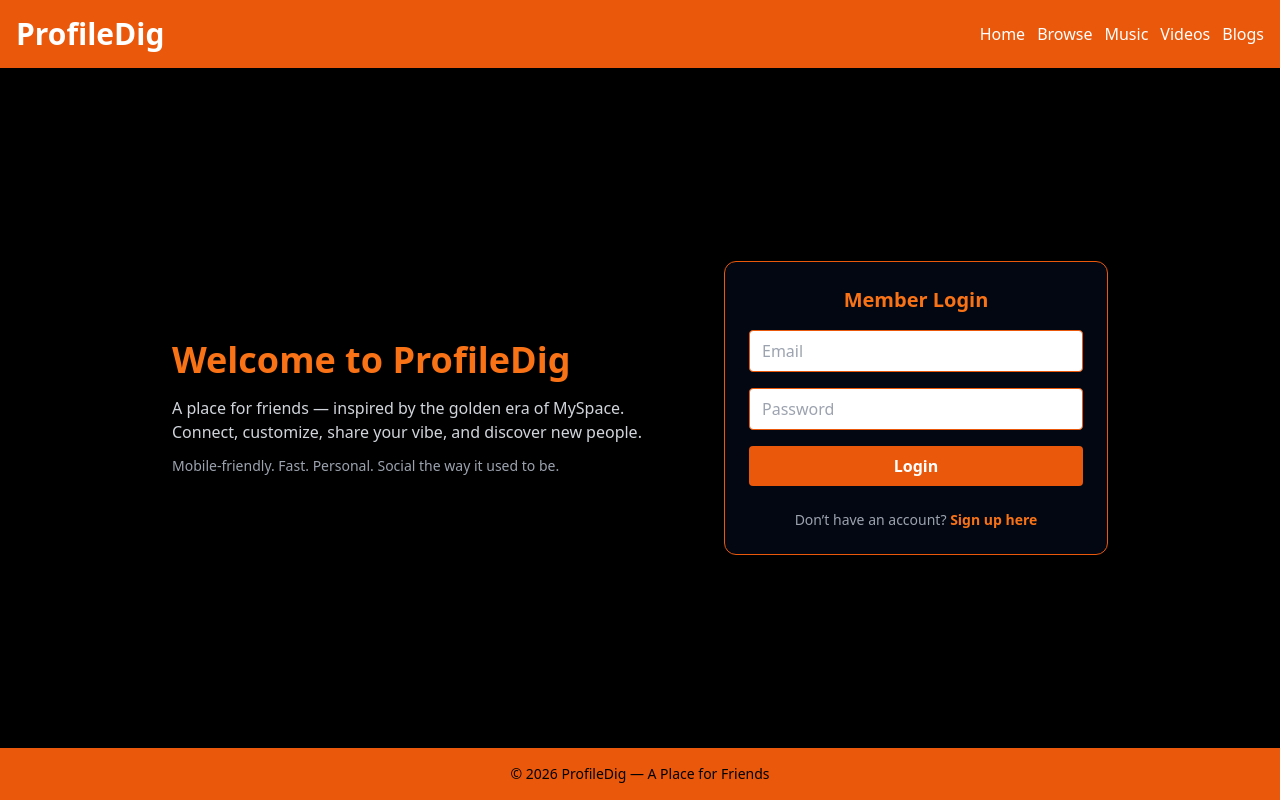
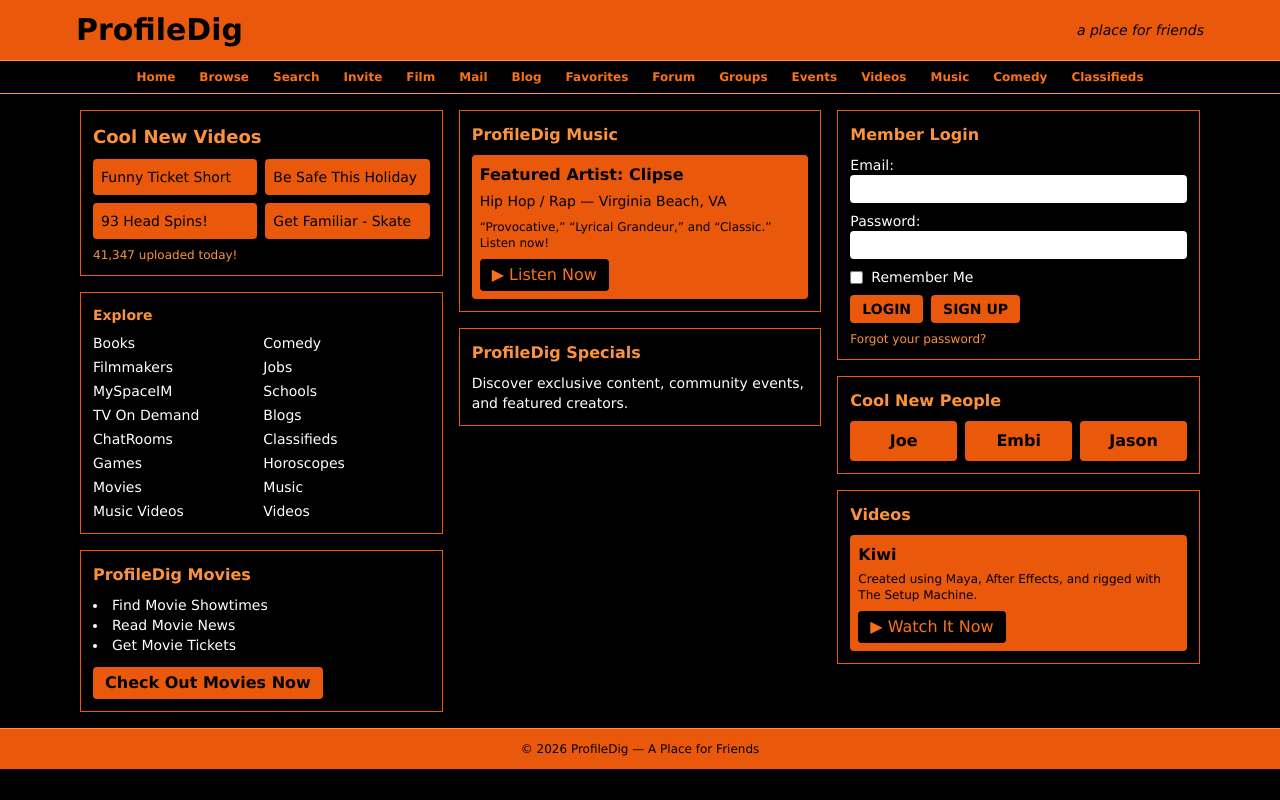
Before and after one commit to Dead-world/BFRENZ, a React (Vite) app: page / in a window 1280 px wide. Built offline with nearby package versions, Linux system fonts and the light colour scheme; no server answers.

Commit message:
Changed landing page and profile page

```diff
--- a/src/pages/LandingPage.jsx
+++ b/src/pages/LandingPage.jsx
@@ -1,230 +1,220 @@
-// src/pages/LandingPage.jsx
-import React, { useState, useEffect } from "react";
-import { supabase } from "../supabaseClient";
-import Notifications from "../components/Notifications";
+import NavBar from "../components/NavBar";
 
 export default function LandingPage() {
-  const [loading, setLoading] = useState(false);
-  const [error, setError] = useState("");
-  const [user, setUser] = useState(null);
-
-  // Check if user is already logged in
-  useEffect(() => {
-    async function getUser() {
-      const { data } = await supabase.auth.getUser();
-      setUser(data.user);
-    }
-    getUser();
-  }, []);
-
-  async function handleLogin(e) {
-    e.preventDefault();
-    setLoading(true);
-    setError("");
-
-    const email = e.target.email.value;
-    const password = e.target.password.value;
-
-    const { error: loginError } = await supabase.auth.signInWithPassword({
-      email,
-      password,
-    });
-
-    setLoading(false);
-
-    if (loginError) {
-      setError("Invalid email or password");
-      return;
-    }
-
-    window.location.href = "/dashboard";
-  }
-
-  async function handleLogout() {
-    await supabase.auth.signOut();
-    setUser(null);
-    window.location.href = "/";
-  }
-
   return (
-    <div className="min-h-screen flex flex-col bg-black text-white font-sans">
-
-      {/* HEADER — Mobile Friendly */}
-      <header className="
-        bg-orange-600 text-white py-4 px-4
-        flex flex-wrap items-center justify-between gap-4
-        shadow-lg
-      ">
-
-        {/* Logo + Avatar */}
-        <div className="flex items-center gap-3 min-w-[150px]">
-          <h1 className="text-2xl md:text-3xl font-bold">ProfileDig</h1>
-
-          {user && (
-            <div className="flex items-center gap-2">
-              <img
-                src={user.user_metadata?.avatar_url || "/default-avatar.png"}
-                alt="Profile"
-                className="w-8 h-8 md:w-10 md:h-10 rounded-full border border-white object-cover"
-              />
-
-              <span className="font-semibold text-sm md:text-base">
-                Welcome, {user.user_metadata?.username || "Member"}
-              </span>
-            </div>
-          )}
+    <div className="min-h-screen bg-black text-orange-500 font-[Verdana]">
+      {/* HEADER */}
+      <header className="bg-orange-600 text-black border-b border-orange-400">
+        <div className="max-w-6xl mx-auto flex justify-between items-center p-3">
+          <h1 className="text-3xl font-bold">ProfileDig</h1>
+          <p className="italic text-sm">a place for friends</p>
         </div>
 
-        {/* Navigation + Notifications + Logout */}
-        <div className="
-          flex flex-wrap items-center gap-4
-          w-full md:w-auto
-        ">
-          <nav className="
-            flex flex-wrap gap-3
-            text-sm md:text-base
-            w-full md:w-auto
-          ">
-            <a href="/" className="hover:underline">Home</a>
-            <a href="/browse" className="hover:underline">Browse</a>
-            <a href="/music" className="hover:underline">Music</a>
-            <a href="/videos" className="hover:underline">Videos</a>
-            <a href="/blogs" className="hover:underline">Blogs</a>
-
-            {user && (
-              <>
-                <a href="/dashboard" className="hover:underline font-bold">Dashboard</a>
-                <a href={`/profile/${user.id}`} className="hover:underline">Profile</a>
-
-              </>
-            )}
+        {/* Top Navigation */}
+        <nav className="bg-black text-orange-500 border-t border-orange-400">
+          <ul className="flex flex-wrap justify-center text-xs font-bold">
+            {[
+              "Home",
+              "Browse",
+              "Search",
+              "Invite",
+              "Film",
+              "Mail",
+              "Blog",
+              "Favorites",
+              "Forum",
+              "Groups",
+              "Events",
+              "Videos",
+              "Music",
+              "Comedy",
+              "Classifieds",
+            ].map((item) => (
+              <li
+                key={item}
+                className="px-3 py-2 hover:bg-orange-600 hover:text-black transition"
+              >
+                {item}
+              </li>
+            ))}
+          </ul>
         </nav>
-
-          <Notifications />
-
-          {user && (
-            <button
-              onClick={handleLogout}
-              className="
-                bg-white text-black px-3 py-1 rounded
-                hover:bg-orange-500 hover:text-white
-                transition text-sm md:text-base
-              "
-            >
-              Logout
-            </button>
-          )}
-        </div>
       </header>
 
-
       {/* MAIN CONTENT */}
-      <main className="
-        flex-grow
-        flex flex-col md:flex-row
-        items-center justify-center
-        gap-10
-        px-4 py-10
-      ">
-
-        {/* LEFT SIDE — HERO TEXT */}
-        <div className="
-          text-center md:text-left
-          max-w-lg
-        ">
-          <h2 className="text-3xl md:text-4xl font-bold text-orange-500 mb-4">
-            Welcome to ProfileDig
+      <main className="max-w-6xl mx-auto grid grid-cols-1 md:grid-cols-3 gap-4 p-4">
+        {/* LEFT COLUMN */}
+        <section className="space-y-4">
+          {/* Cool New Videos */}
+          <div className="border border-orange-600 bg-black p-3">
+            <h2 className="text-lg font-bold mb-2 text-orange-400">
+              Cool New Videos
             </h2>
-
-          <p className="text-gray-300 text-sm md:text-base leading-relaxed">
-            A place for friends — inspired by the golden era of MySpace.
-            Connect, customize, share your vibe, and discover new people.
-          </p>
-
-          <p className="text-gray-400 text-xs md:text-sm mt-3">
-            Mobile‑friendly. Fast. Personal. Social the way it used to be.
+            <div className="grid grid-cols-2 gap-2 text-sm text-white">
+              {[
+                "Funny Ticket Short",
+                "Be Safe This Holiday",
+                "93 Head Spins!",
+                "Get Familiar - Skate",
+              ].map((title) => (
+                <div
+                  key={title}
+                  className="bg-orange-600 text-black rounded p-2 hover:bg-orange-400 transition"
+                >
+                  {title}
+                </div>
+              ))}
+            </div>
+            <p className="text-xs mt-2 text-orange-400">
+              41,347 uploaded today!
             </p>
           </div>
 
-        {/* RIGHT SIDE — LOGIN CARD */}
-        <div className="
-          w-full max-w-sm
-          bg-gray-950
-          border border-orange-600
-          rounded-xl
-          shadow-2xl
-          p-6
-        ">
-          <h3 className="text-xl font-bold text-center text-orange-500 mb-4">
-            Member Login
-          </h3>
+          {/* Categories */}
+          <div className="border border-orange-600 bg-black p-3 text-sm text-white">
+            <h3 className="font-bold text-orange-400 mb-2">Explore</h3>
+            <div className="grid grid-cols-2 gap-1">
+              {[
+                "Books",
+                "Comedy",
+                "Filmmakers",
+                "Jobs",
+                "MySpaceIM",
+                "Schools",
+                "TV On Demand",
+                "Blogs",
+                "ChatRooms",
+                "Classifieds",
+                "Games",
+                "Horoscopes",
+                "Movies",
+                "Music",
+                "Music Videos",
+                "Videos",
+              ].map((item) => (
+                <span
+                  key={item}
+                  className="hover:text-orange-400 cursor-pointer"
+                >
+                  {item}
+                </span>
+              ))}
+            </div>
+          </div>
 
-          <form onSubmit={handleLogin} className="space-y-4">
+          {/* MySpace Movies */}
+          <div className="border border-orange-600 bg-black p-3 text-white">
+            <h3 className="font-bold text-orange-400 mb-2">ProfileDig Movies</h3>
+            <ul className="text-sm list-disc list-inside">
+              <li>Find Movie Showtimes</li>
+              <li>Read Movie News</li>
+              <li>Get Movie Tickets</li>
+            </ul>
+            <button className="mt-3 bg-orange-600 text-black font-bold px-3 py-1 rounded hover:bg-orange-400 transition">
+              Check Out Movies Now
+            </button>
+          </div>
+        </section>
+
+        {/* CENTER COLUMN */}
+        <section className="space-y-4">
+          {/* Music Feature */}
+          <div className="border border-orange-600 bg-black p-3 text-white">
+            <h3 className="font-bold text-orange-400 mb-2">ProfileDig Music</h3>
+            <div className="bg-orange-600 text-black p-2 rounded">
+              <h4 className="font-bold">Featured Artist: Clipse</h4>
+              <p className="text-sm mt-1">
+                Hip Hop / Rap — Virginia Beach, VA
+              </p>
+              <p className="text-xs mt-2">
+                “Provocative,” “Lyrical Grandeur,” and “Classic.” Listen now!
+              </p>
+              <button className="mt-2 bg-black text-orange-500 px-3 py-1 rounded hover:bg-orange-400 hover:text-black transition">
+                ▶ Listen Now
+              </button>
+            </div>
+          </div>
+
+          {/* Specials */}
+          <div className="border border-orange-600 bg-black p-3 text-white">
+            <h3 className="font-bold text-orange-400 mb-2">ProfileDig Specials</h3>
+            <p className="text-sm">
+              Discover exclusive content, community events, and featured creators.
+            </p>
+          </div>
+        </section>
+
+        {/* RIGHT COLUMN */}
+        <aside className="space-y-4">
+          {/* Member Login */}
+          <div className="border border-orange-600 bg-black p-3 text-white">
+            <h3 className="font-bold text-orange-400 mb-2">Member Login</h3>
+            <form className="space-y-2 text-sm">
+              <div>
+                <label>Email:</label>
                 <input
                   type="email"
-              name="email"
-              placeholder="Email"
-              className="
-                w-full px-3 py-2 rounded
-                bg-white text-black
-                border border-orange-600
-                focus:outline-none focus:ring-2 focus:ring-orange-500
-                transition
-              "
+                  className="w-full p-1 rounded bg-white text-black"
                 />
-
+              </div>
+              <div>
+                <label>Password:</label>
                 <input
                   type="password"
-              name="password"
-              placeholder="Password"
-              className="
-                w-full px-3 py-2 rounded
-                bg-white text-black
-                border border-orange-600
-                focus:outline-none focus:ring-2 focus:ring-orange-500
-                transition
-              "
+                  className="w-full p-1 rounded bg-white text-black"
                 />
+              </div>
+              <div className="flex items-center gap-2">
+                <input type="checkbox" />
+                <span>Remember Me</span>
+              </div>
+              <div className="flex gap-2">
+                <button className="bg-orange-600 text-black font-bold px-3 py-1 rounded hover:bg-orange-400 transition">
+                  LOGIN
+                </button>
+                <button className="bg-orange-600 text-black font-bold px-3 py-1 rounded hover:bg-orange-400 transition">
+                  SIGN UP
+                </button>
+              </div>
+              <p className="text-xs mt-1 text-orange-400 cursor-pointer hover:text-orange-300">
+                Forgot your password?
+              </p>
+            </form>
+          </div>
 
-            <button
-              type="submit"
-              className="
-                w-full bg-orange-600
-                hover:bg-orange-700
-                text-white font-semibold
-                py-2 rounded
-                transition-transform transform hover:scale-[1.02]
-              "
+          {/* Cool New People */}
+          <div className="border border-orange-600 bg-black p-3 text-white">
+            <h3 className="font-bold text-orange-400 mb-2">Cool New People</h3>
+            <div className="grid grid-cols-3 gap-2">
+              {["Joe", "Embi", "Jason"].map((name) => (
+                <div
+                  key={name}
+                  className="bg-orange-600 text-black p-2 rounded text-center font-bold hover:bg-orange-400 transition"
                 >
-              Login
-            </button>
-
-            {error && (
-              <p className="text-red-500 text-sm text-center">{error}</p>
-            )}
-          </form>
-
-          <div className="text-center mt-6 text-sm text-gray-400">
-            Don’t have an account?{" "}
-            <a
-              href="/signup"
-              className="text-orange-500 hover:underline font-semibold"
-            >
-              Sign up here
-            </a>
+                  {name}
+                </div>
+              ))}
             </div>
           </div>
+
+          {/* Videos */}
+          <div className="border border-orange-600 bg-black p-3 text-white">
+            <h3 className="font-bold text-orange-400 mb-2">Videos</h3>
+            <div className="bg-orange-600 text-black p-2 rounded">
+              <h4 className="font-bold">Kiwi</h4>
+              <p className="text-xs mt-1">
+                Created using Maya, After Effects, and rigged with The Setup Machine.
+              </p>
+              <button className="mt-2 bg-black text-orange-500 px-3 py-1 rounded hover:bg-orange-400 hover:text-black transition">
+                ▶ Watch It Now
+              </button>
+            </div>
+          </div>
+        </aside>
       </main>
 
       {/* FOOTER */}
-      <footer className="
-        bg-orange-600
-        text-black
-        text-center
-        py-4
-        text-sm
-        mt-auto
-      ">
+      <footer className="bg-orange-600 text-black text-center py-3 text-xs border-t border-orange-400">
         © {new Date().getFullYear()} ProfileDig — A Place for Friends
       </footer>
     </div>
```
Also changed, not shown: src/pages/ProfilePage.jsx (+93 -76 lines). Lines whose indentation alone changed are shown as unchanged.
